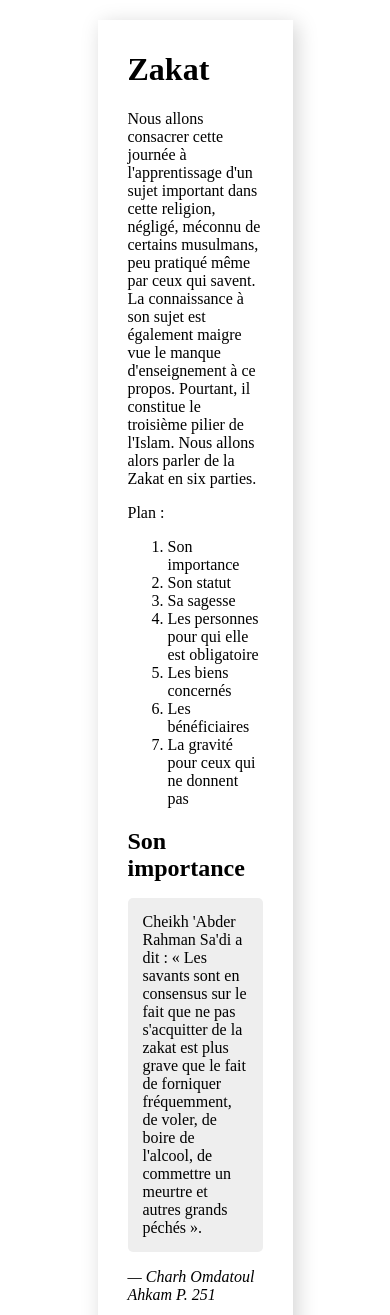
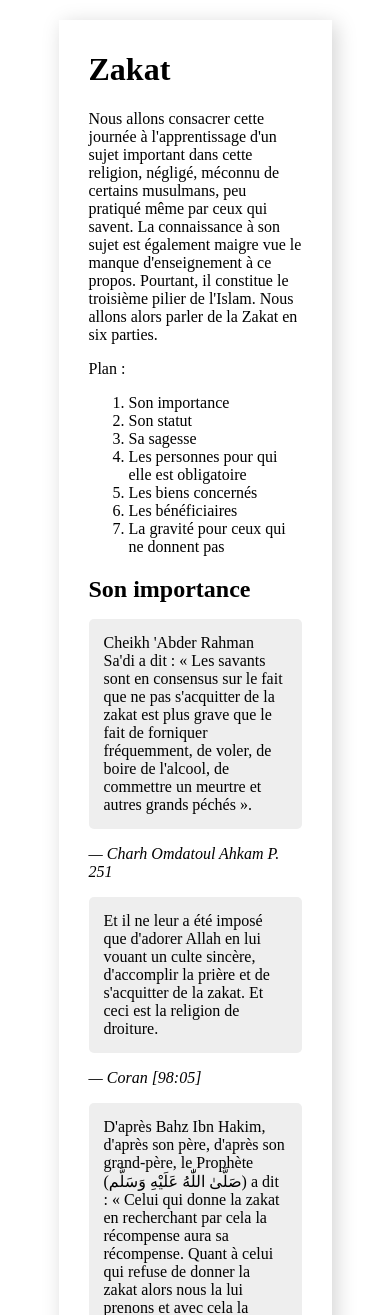
Before and after one commit to kmadou019/teamRamadan, a PHP site: page / in a window 390 px wide. Shown: the part 252-1567 px from the top of the page. Run offline with PHP 8.4, Linux system fonts and the light colour scheme.

Commit message:
responsive 70%

```diff
--- a/index.css
+++ b/index.css
@@ -37,15 +37,6 @@ header h1{
     margin: 0 auto;
   }
 
-  @media screen and (width < 800px) {
-    header {
-      display: flex;
-      flex-direction: column;
-    }
-    .post{
-      width: 70%;
-    }
-  }
 
 
 .post {
@@ -109,3 +100,13 @@ header h1{
 strong{
     font-weight: bold;
 }
+
+@media screen and (width < 800px) {
+  header {
+    display: flex;
+    flex-direction: column;
+  }
+  .post{
+    width: 70%;
+  }
+}
```
